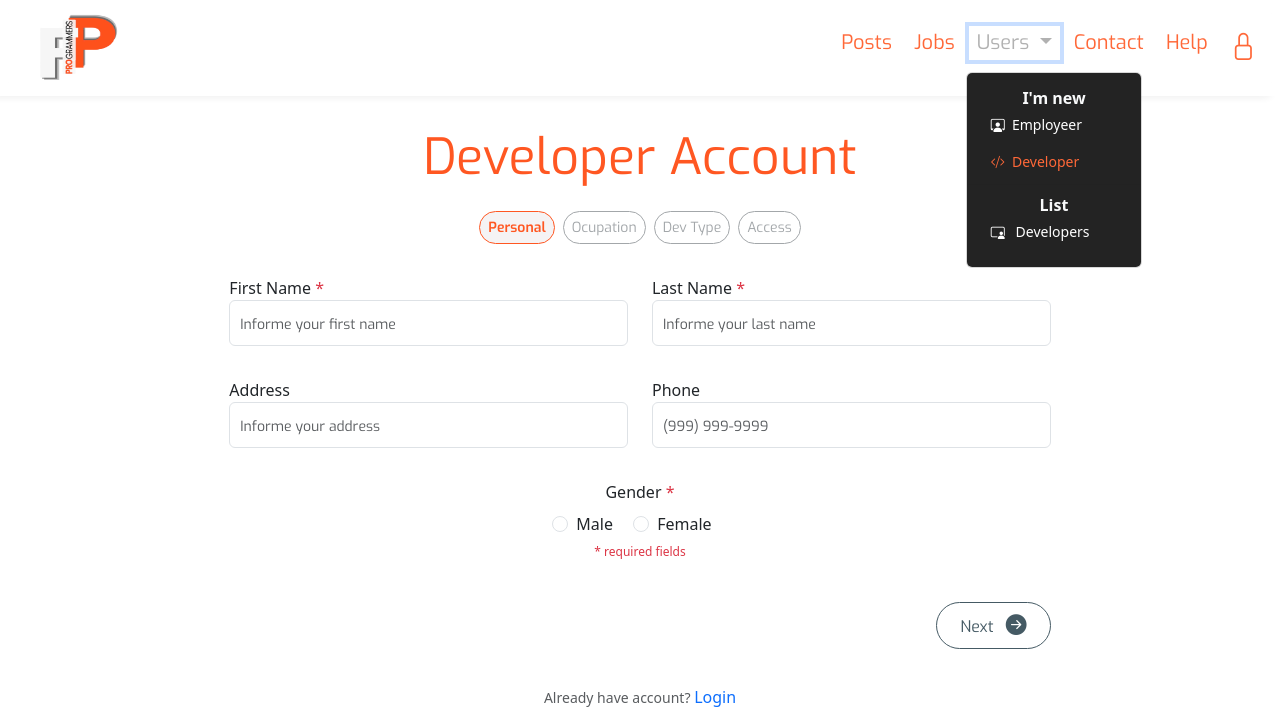
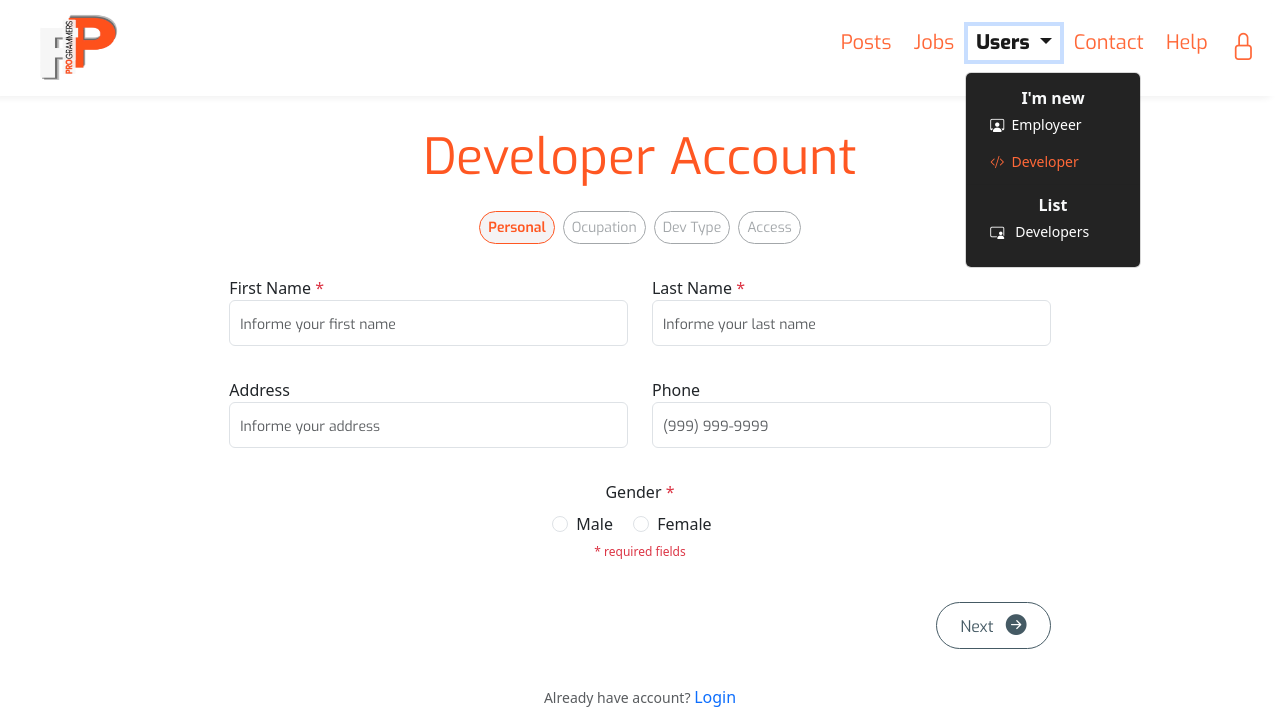
Before and after one commit to Cowpira/blog_project, a Python web app: template templates/pages/create_developer_account.html in a window 1280 px wide, after a click on "Users". Shown: the top 708 px of the page. Run offline with Jinja, Linux system fonts and the light colour scheme; the template is opened without the code that fills it, so the values that code supplies are empty; some web fonts are replaced.

Commit message:
updated css style menu navbar

```diff
--- a/static/styles/app.css
+++ b/static/styles/app.css
@@ -178,8 +178,8 @@ main{  min-height: calc(100vh - 360px); }
 }
 
 .navbar-style .nav-link.active, .nav-link:focus{
-    color: rgb(169, 169, 169);
-    font-weight: bolder;
+    color: rgb(0, 0, 0);
+    font-weight: 800 !important;
 }
 
 .navbar-scrolled{
```
Also changed, not shown: 1 other file.
